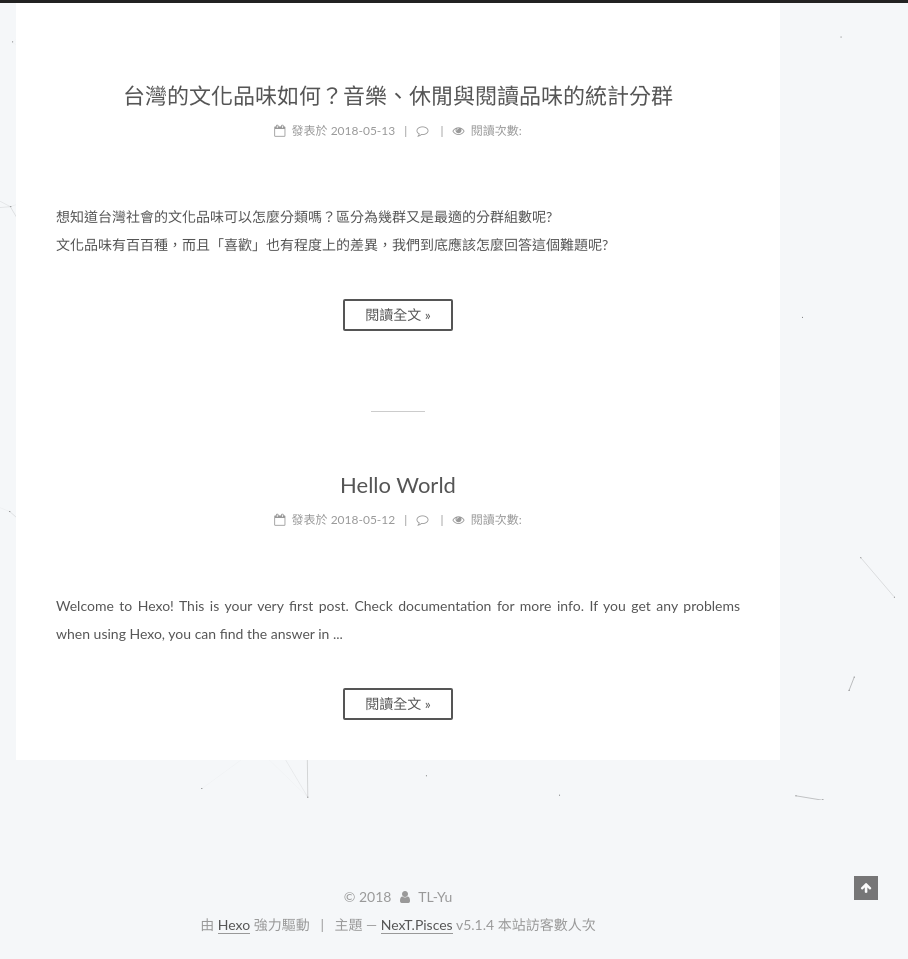
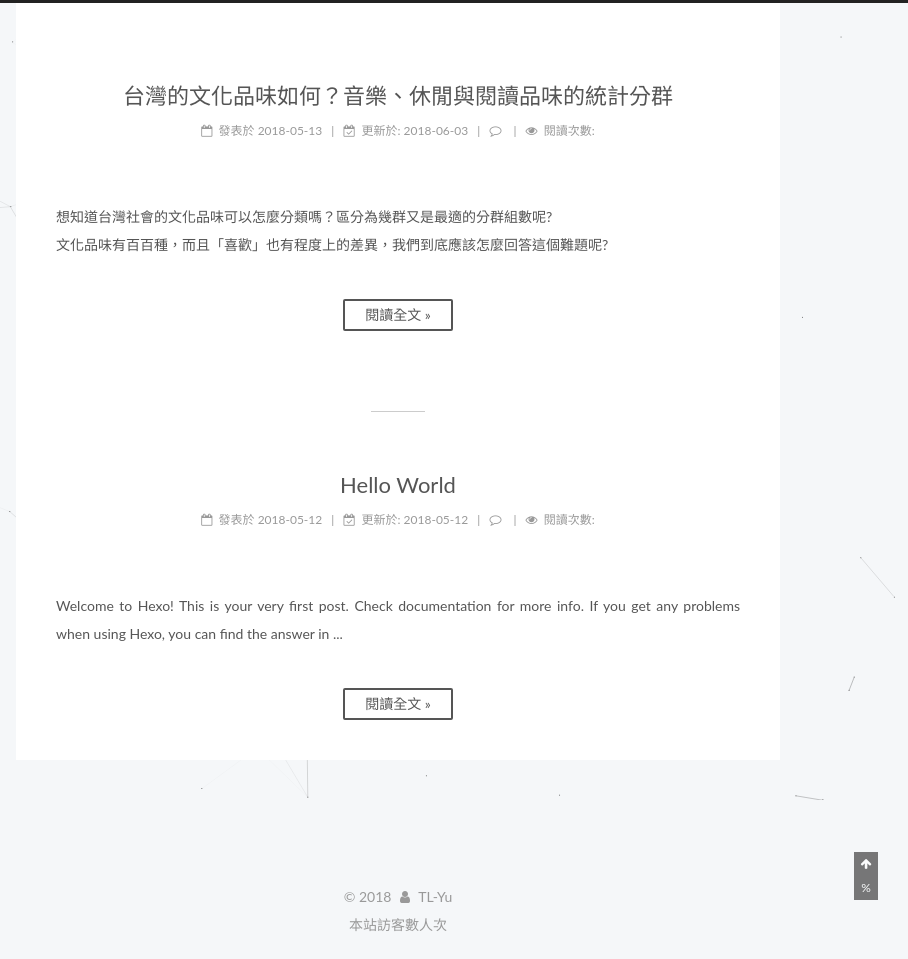
Before and after one commit to TLYu0419/TLYu0419.github.io, a plain HTML site: page index.html in a window 1280 px wide. Shown: the full height of the page, 372-1280 px from the left. Drawn offline with Linux system fonts and the light colour scheme; some packages are replaced by stand-ins of ours; a script that the page names is missing.

Commit message:
Site updated: 2018-06-03 23:33:02

```diff
--- a/index.html
+++ b/index.html
@@ -98,7 +98,7 @@
     root: '/',
     scheme: 'Pisces',
     version: '5.1.4',
-    sidebar: {"position":"left","display":"post","offset":12,"b2t":false,"scrollpercent":false,"onmobile":false},
+    sidebar: {"position":"left","display":"post","offset":12,"b2t":true,"scrollpercent":true,"onmobile":false},
     fancybox: true,
     tabs: true,
     motion: {"enable":false,"async":false,"transition":{"post_block":"fadeIn","post_header":"slideDownIn","post_body":"slideDownIn","coll_header":"slideLeftIn","sidebar":"slideUpIn"}},
@@ -327,7 +327,19 @@
 
 
 
+              <span class="post-meta-divider">|</span>
 
+
+
+              <span class="post-meta-item-icon">
+                <i class="fa fa-calendar-check-o"></i>
+              </span>
+
+                <span class="post-meta-item-text">更新於&#58;</span>
+
+              <time title="更新於" itemprop="dateModified" datetime="2018-06-03T13:56:09+08:00">
+                2018-06-03
+              </time>
 
           </span>
 
@@ -473,7 +485,19 @@
 
 
 
+              <span class="post-meta-divider">|</span>
 
+
+
+              <span class="post-meta-item-icon">
+                <i class="fa fa-calendar-check-o"></i>
+              </span>
+
+                <span class="post-meta-item-text">更新於&#58;</span>
+
+              <time title="更新於" itemprop="dateModified" datetime="2018-05-12T20:17:21+08:00">
+                2018-05-12
+              </time>
 
           </span>
 
@@ -683,6 +707,13 @@
 
 
 
+        <div class="back-to-top">
+          <i class="fa fa-arrow-up"></i>
+
+            <span id="scrollpercent"><span>0</span>%</span>
+
+        </div>
+
 
     </div>
   </aside>
@@ -704,15 +735,9 @@
 </div>
 
 
-  <div class="powered-by">由 <a class="theme-link" target="_blank" href="https://hexo.io">Hexo</a> 強力驅動</div>
 
 
 
-  <span class="post-meta-divider">|</span>
-
-
-
-  <div class="theme-info">主題 &mdash; <a class="theme-link" target="_blank" href="https://github.com/iissnan/hexo-theme-next">NexT.Pisces</a> v5.1.4</div>
 
 
 
@@ -736,11 +761,6 @@
       </div>
     </footer>
 
-
-      <div class="back-to-top">
-        <i class="fa fa-arrow-up"></i>
-
-      </div>
 
 
 
```
Also changed, not shown: 2018/05/12/hello-world/index.html (+20 -12 lines), 2018/05/13/Culture_Clust/index.html (+22 -12 lines), about/index.html (+8 -14 lines), archives/2018/05/index.html (+8 -12 lines), archives/2018/index.html (+8 -12 lines), archives/index.html (+8 -12 lines), tags/index.html (+8 -12 lines), tags/文化品味/index.html (+8 -12 lines), tags/統計/index.html (+8 -12 lines).
